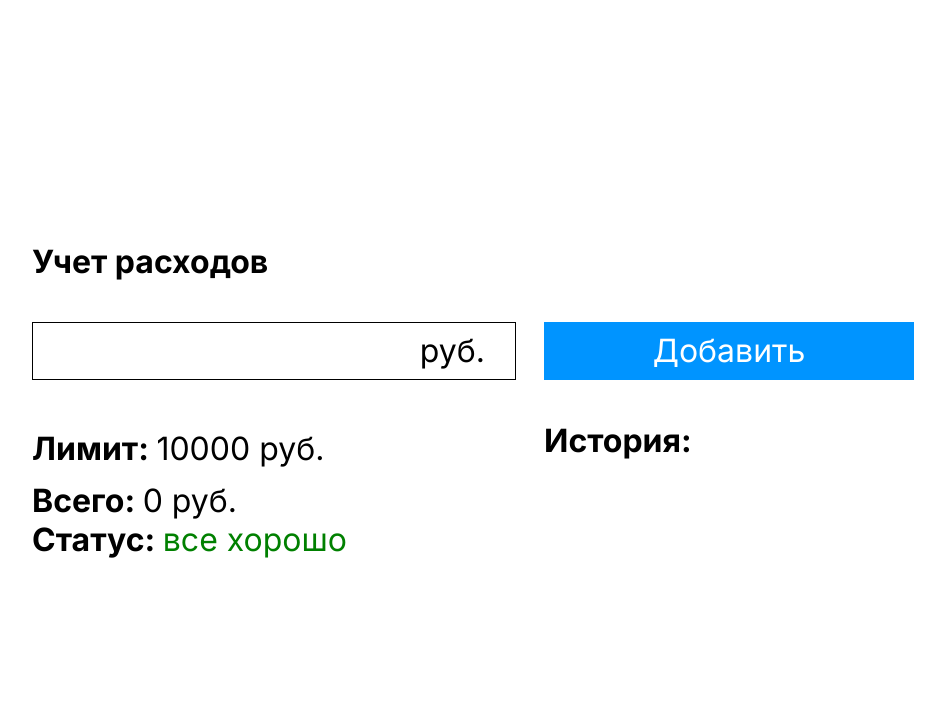
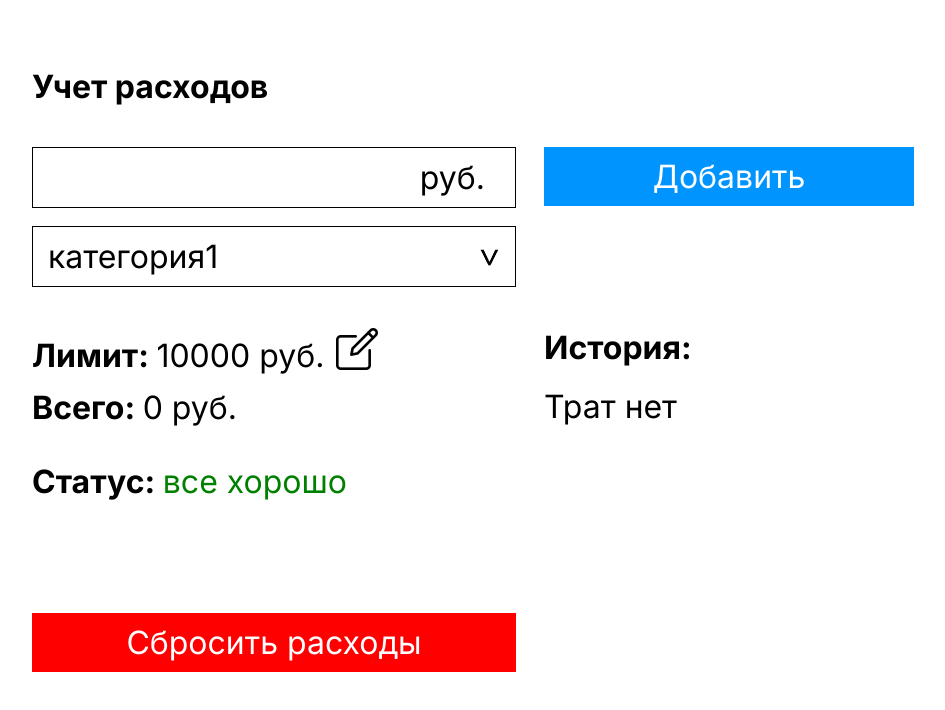
Before and after one commit to kozhvat/expenses-app, a plain HTML site: page index.html in a window 1280 px wide. Shown: the whole page, without its empty margins (167-1112 px from the left). Drawn offline with Linux system fonts and the light colour scheme.

Commit message:
base css of app 2.0

```diff
--- a/index.html
+++ b/index.html
@@ -18,17 +18,40 @@
   <body>
     <section class="expenses container">
       <h1 class="expenses__header">Учет расходов</h1>
-      <div class="expenses__input-container">
-        <input
-          data-find="input"
-          class="expenses__input"
-          type="number"
-          placeholder="руб."
-        />
-        <button data-find="button" class="expenses__button">Добавить</button>
+      <div class="expenses__top-container top-container">
+        <div class="expenses__input-container input-container features-left">
+          <input
+            data-find="input-add-expense"
+            class="expenses__input-add-expense expenses__input"
+            type="number"
+            placeholder="руб."
+          />
+          <div class="expenses__select-category-wrapper">
+            <select
+              data-find="category"
+              class="expenses__select-category expenses__input select-input"
+              name="category"
+              id="category"
+            >
+              <option value="category1">категория1</option>
+              <option value="category2">категория2</option>
+              <option value="category3">категория3</option>
+              <option value="category4">категория4</option>
+              <option value="category5">категория5</option>
+              <option value="category6">категория6</option>
+            </select>
+          </div>
+        </div>
+        <button
+          data-find="button-add-expense"
+          class="expenses__button-add-expense blue-button"
+        >
+          Добавить
+        </button>
       </div>
+
       <div class="expenses__features">
-        <div class="expenses__features-left">
+        <div class="features-left">
           <div class="expenses__limit">
             <h2 class="expenses__limit-header feature-header">
               Лимит:
@@ -37,6 +60,10 @@
                 class="expenses__limit-value-container value-container"
               ></span>
             </h2>
+            <button
+              data-find="button-open-change-limit"
+              class="expenses__limit-change"
+            ></button>
           </div>
           <div class="expenses__sum">
             <h2 class="expenses__sum-header feature-header">
@@ -56,8 +83,11 @@
               ></span>
             </h2>
           </div>
+          <button class="expenses__button-reset features-left orange-button">
+            Сбросить расходы
+          </button>
         </div>
-        <div class="expenses__features-right">
+        <div class="expenses__features-right features-right">
           <div class="expenses__history">
             <h2 class="expenses__history-header feature-header">История:</h2>
             <div
@@ -68,7 +98,32 @@
         </div>
       </div>
     </section>
-
+    <div data-find="popup" class="popup">
+      <div data-find="popup__content" class="popup__content">
+        <div data-find="popup__close-btn" class="popup__close-btn"></div>
+        <h2 class="popup__header feature-header">Новый лимит</h2>
+        <div class="popup__top-container top-container">
+          <div
+            data-find="popup"
+            class="popup__input-container input-container features-left"
+          >
+            <input
+              data-find="input-change-limit"
+              class="popup__input-change-limit features-left expenses__input"
+              type="number"
+              placeholder="руб."
+            />
+          </div>
+          <button
+            data-find="button-change-limit"
+            class="pupup__button-change-limit features-right blue-button"
+          >
+            Задать лимит
+          </button>
+        </div>
+      </div>
+    </div>
+    <script src="./scripts/popup.js"></script>
     <script src="./scripts/index.js"></script>
   </body>
 </html>
--- a/scripts/index.js
+++ b/scripts/index.js
@@ -3,9 +3,12 @@ const CURRENCY = ' руб.';
 const STATUS_IN_LIMIT = 'все хорошо';
 const STATUS_OUT_OF_LIMIT = 'все плохо';
 const STATUS_IN_LIMIT_CLASSNAME = 'expenses__status_bad';
+const HISTORY = 'Трат нет';
 
-const inputNode = document.querySelector('[data-find="input"]');
-const buttonNode = document.querySelector('[data-find="button"]');
+const inputNode = document.querySelector('[data-find="input-add-expense"]');
+const buttonAddNode = document.querySelector(
+  '[data-find="button-add-expense"]'
+);
 const limitNode = document.querySelector('[data-find="limit"]');
 const sumNode = document.querySelector('[data-find="sum"]');
 const statusNode = document.querySelector('[data-find="status"]');
@@ -15,7 +18,7 @@ const expenses = [];
 
 init(expenses);
 
-buttonNode.addEventListener('click', function () {
+buttonAddNode.addEventListener('click', function () {
   const expense = getExpenseFromUser();
 
   if (!expense || expense < 0) {
@@ -31,6 +34,7 @@ function init(expenses) {
   limitNode.innerText = LIMIT + CURRENCY;
   statusNode.innerText = STATUS_IN_LIMIT;
   sumNode.innerText = calculateExpenses(expenses) + CURRENCY;
+  historyNode.innerText = HISTORY;
 }
 
 function trackExpense(expense) {
--- /dev/null
+++ b/scripts/popup.js
@@ -0,0 +1,30 @@
+const POPUP_OPENED_CLASSNAME = 'popup_open';
+const POPUP_BODY_FIXED_CLASSNAME = 'popup-body_fixed';
+
+const popupBodyNode = document.querySelector('body');
+const popupNode = document.querySelector('[data-find="popup"]');
+const popupContentNode = document.querySelector('[data-find="popup__content"]');
+const popupBtnOpenNode = document.querySelector(
+  '[data-find="button-open-change-limit"]'
+);
+const popupBtnCloseNode = document.querySelector(
+  '[data-find="popup__close-btn"]'
+);
+
+popupBtnOpenNode.addEventListener('click', togglePopup);
+popupBtnCloseNode.addEventListener('click', togglePopup);
+
+popupNode.addEventListener('click', (event) => {
+  const isClickOutsideContent = !event
+    .composedPath()
+    .includes(popupContentNode);
+
+  if (isClickOutsideContent) {
+    togglePopup();
+  }
+});
+
+function togglePopup() {
+  popupNode.classList.toggle(POPUP_OPENED_CLASSNAME);
+  popupBodyNode.classList.toggle(POPUP_BODY_FIXED_CLASSNAME);
+}
--- a/styles/index.css
+++ b/styles/index.css
@@ -1,11 +1,4 @@
-body {
-  width: 100vw;
-  height: 100vh;
-  display: flex;
-  flex-direction: column;
-  justify-content: center;
-  align-items: center;
-}
+@import url(./popup.css);
 
 h1,
 h2,
@@ -14,7 +7,8 @@ p,
 a,
 button,
 div,
-input {
+input,
+select {
   margin: 0;
   padding: 0;
   text-decoration: none;
@@ -22,12 +16,94 @@ input {
   font-family: 'Inter', sans-serif;
   font-size: 32px;
   line-height: 39px;
-  font-weight: 400;
   background: none;
   border: none;
 }
 
+.expenses,
+.top-container,
+.features-left,
+.features-right,
+.input-container,
+.expenses__button-add-expense,
+.expenses__limit,
+.expenses__features,
+.expenses__button-reset,
+.pupup__button-change-limit {
+  display: flex;
+}
+
+.features-left,
+.features-right,
+.expenses {
+  flex-direction: column;
+}
+
+.expenses__button-add-expense,
+.expenses__button-reset,
+.expenses__limit-change,
+.expenses__select-category,
+.pupup__button-change-limit {
+  cursor: pointer;
+}
+
+.expenses__input-add-expense,
+.expenses__button-add-expense,
+.expenses__select-category,
+.expenses__button-reset,
+.popup__input-change-limit,
+.pupup__button-change-limit {
+  min-height: 58px;
+}
+
+.input-container,
+.expenses__features {
+  column-gap: 28px;
+  row-gap: 18px;
+  justify-content: space-between;
+}
+
+.top-container {
+  column-gap: 28px;
+}
+
+.expenses__header,
+.feature-header,
+.popup__header {
+  font-weight: 700;
+}
+
+.features-left,
+.expenses__button-reset,
+.expenses__input {
+  width: 100%;
+  max-width: 484px;
+}
+
+.expenses__button-add-expense,
+.expenses__button-reset,
+.pupup__button-change-limit {
+  padding: 10px;
+  justify-content: center;
+  align-items: center;
+  color: #ffffff;
+}
+
+.features-right,
+.expenses__button-add-expense,
+.pupup__button-change-limit {
+  width: calc(100% - 28px);
+  max-width: 370px;
+}
+
+.expenses__button-add-expense:active,
+.expenses__button-reset:active,
+.pupup__button-change-limit:active {
+  box-shadow: inset 0 0 50px darkslategrey;
+}
+
 .container {
+  margin: auto;
   padding: 0 15px;
 }
 
@@ -36,35 +112,48 @@ input {
 }
 
 .expenses {
+  padding-top: 67px;
   width: calc(100% - 30px);
   max-width: 882px;
-  display: flex;
-  flex-direction: column;
   row-gap: 41px;
   justify-content: center;
 }
 
-.expenses__header,
-.feature-header {
-  font-weight: 700;
+.expenses__select-category {
+  -moz-appearance: none;
+  -webkit-appearance: none;
+  appearance: none;
 }
 
-.expenses__input-container,
-.expenses__features {
-  display: flex;
-  flex-direction: row;
-  column-gap: 28px;
-  row-gap: 43px;
-  justify-content: space-between;
+.expenses__select-category::-ms-expand {
+  display: none;
 }
 
-.expenses__input-container {
-  height: 58px;
+.expenses__select-category-wrapper {
+  position: relative;
+}
+
+.expenses__select-category-wrapper::after {
+  content: '';
+  display: block;
+  position: absolute;
+  top: 50%;
+  right: 8px;
+  transform: translateY(-50%);
+  border: solid 10px transparent;
+  width: 18px;
+  height: 15px;
+  background: url(../resources/img/select.png) 0 0 / cover no-repeat;
+  pointer-events: none;
 }
 
 .expenses__input {
   padding: 10px 15px;
   border: 1px solid #000000;
+}
+
+.select-input {
+  padding: 10px 40px 10px 15px;
 }
 
 .expenses__input:focus-visible {
@@ -76,38 +165,34 @@ input {
   color: #000000;
 }
 
-.expenses__input,
-.expenses__features-left {
-  width: calc(100% - 14px);
-  max-width: 484px;
-}
-
-.expenses__button,
-.expenses__features-right {
-  width: calc(100% - 14px);
-  max-width: 370px;
-}
-
-.expenses__button {
-  color: #ffffff;
+.blue-button {
+  align-self: flex-start;
   background: #0094ff;
-  cursor: pointer;
-}
-
-.expenses__features-left,
-.expenses__features-right {
-  display: flex;
-  flex-direction: column;
-  justify-content: flex-start;
 }
 
 .expenses__limit {
-  margin-top: 8px;
   margin-bottom: 13px;
+  flex-wrap: wrap;
+  column-gap: 12px;
 }
 
-.expenses__total {
+.expenses__limit-header {
+  margin-top: 8px;
+}
+
+.expenses__limit-change {
+  margin-right: 10px;
+  width: 42px;
+  height: 42px;
+  background: url(../resources/img/limit.png) 0 0 / cover no-repeat;
+}
+
+.expenses__sum {
   margin-bottom: 35px;
+}
+
+.expenses__status-container {
+  margin-bottom: 112px;
 }
 
 .expenses__status {
@@ -115,6 +200,10 @@ input {
 }
 .expenses__status_bad {
   color: red;
+}
+
+.orange-button {
+  background: #ff0000;
 }
 
 .expenses__history {
@@ -126,9 +215,9 @@ input {
 }
 
 .expenses__history-list-container {
-  height: fit-content;
-  max-height: 390px;
+  max-height: 284px;
   overflow-x: hidden;
+  overflow-y: scroll;
 }
 
 .expenses__history-list {
--- /dev/null
+++ b/styles/popup.css
@@ -0,0 +1,42 @@
+.popup {
+  position: fixed;
+  top: 0;
+  left: 0;
+  padding: 20px;
+  width: 100%;
+  height: 100%;
+  display: flex;
+  justify-content: center;
+  align-items: center;
+  background: rgba(0, 0, 0, 0.6);
+  z-index: 2;
+  opacity: 0;
+  visibility: hidden;
+  transition: all 0.4s ease-in-out;
+}
+.popup_open {
+  opacity: 1;
+  visibility: visible;
+}
+.popup__content {
+  position: relative;
+  padding: 47px 57px;
+  width: 991px;
+  height: 525px;
+  background: #ffffff;
+  overflow-y: auto;
+}
+
+.popup__header {
+  margin-bottom: 147px;
+}
+
+.popup__close-btn {
+  position: absolute;
+  top: 39px;
+  right: 34px;
+  width: 50px;
+  height: 50px;
+  background: url(../resources/img/close-button.png) 0 0 / contain no-repeat;
+  cursor: pointer;
+}
```
Also changed, not shown: resources/img/close-button.png (added), resources/img/limit.png (added), resources/img/select.png (added).
